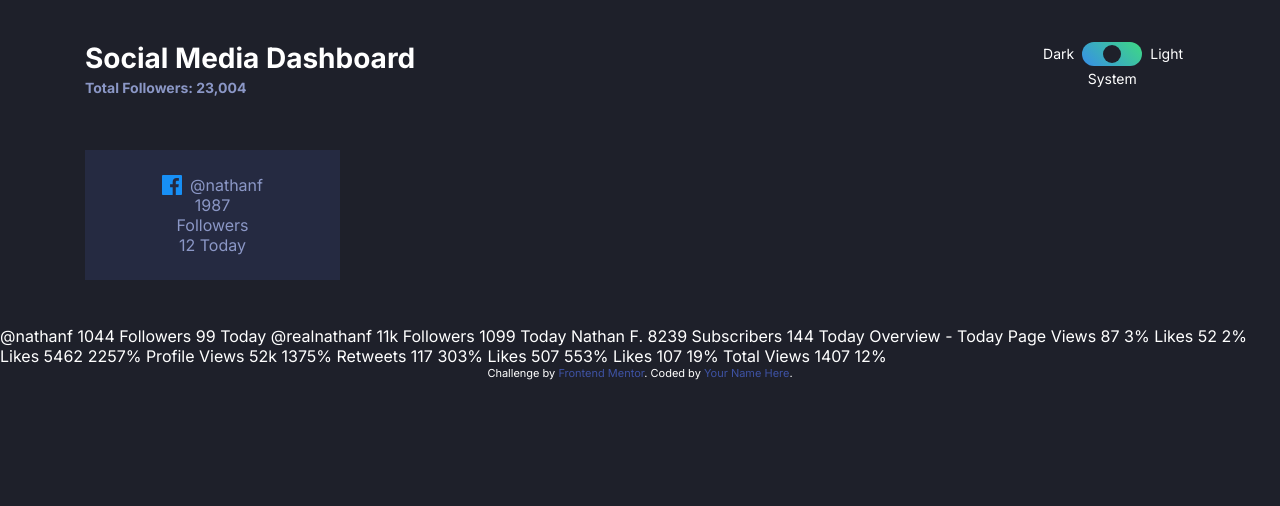
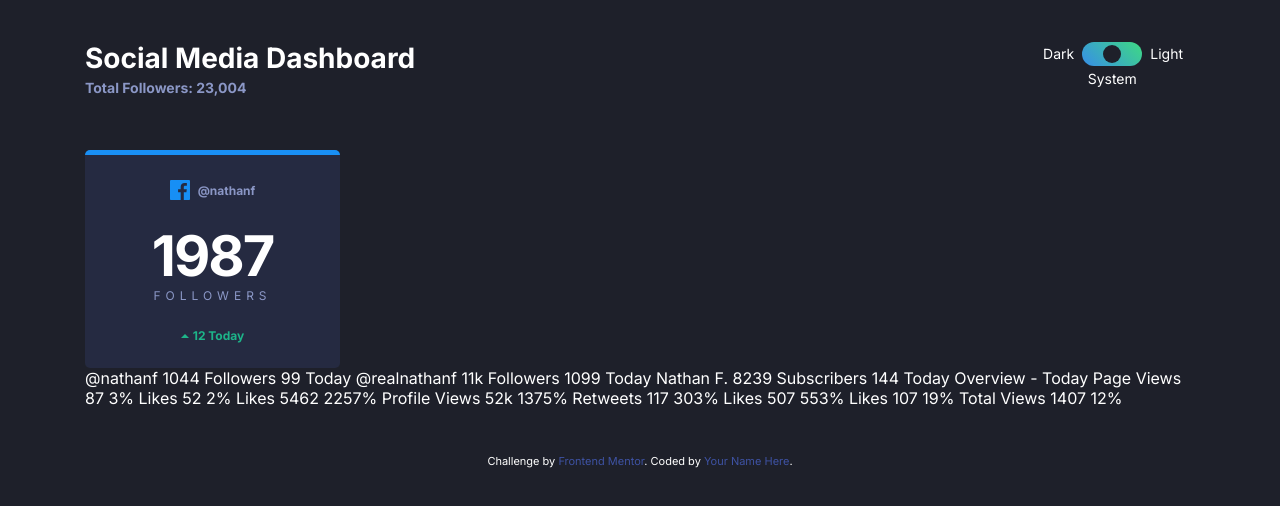
Before and after one commit to mzr2k/fem-dklt-toggle, a website: page index.html in a window 1280 px wide. Drawn offline with Linux system fonts and the light colour scheme.

Commit message:
card fb done

```diff
--- a/app/scss/components/card.scss
+++ b/app/scss/components/card.scss
@@ -5,10 +5,13 @@
     background-color: var(--dark-card);
     color: var(--dark-text1);
     width: rem(255);
+    padding: rem(25);
     text-align: center;
-    padding: rem(25);
+    border-radius: rem(5);
+
 
     &--facebook {
+        border-top: rem(5) solid var(--facebook);
 
     }
     &--twitter {
@@ -25,11 +28,11 @@
         display: flex;
         justify-content: center;
         align-items: center;
+        margin-bottom: rem(28);
     }
-    // sas nesting
+
     &__icon {
         margin-right: rem(8);
-
         &--facebook {
 
         }
@@ -46,29 +49,59 @@
 
     &__username{
 
+        font-size: rem(12);
+        font-weight: 700;
+
     }
 
-    &__count{
+    &__followers {
+        margin-bottom: rem(25);
+    }
 
-        &--big{
+    &__count {
+        color: var(--light-bg);
+        font-weight: 700;
+        letter-spacing: rem(-2);
+        line-height: 1;
+        margin-bottom: rem(4);
 
+        &--big {
+            font-size: rem(56);
         }
 
-        &--small{
+        &--small {
 
         }
     }
 
     &__label{
+        font-size: rem(12);
+        letter-spacing: rem(5);
+        font-weight: 400;
+        color: var(--dark-text1);
+        text-transform: uppercase;
 
     }
     &__change{
+        display: flex;
+        align-items: center;
+        justify-content: center;
+        font-size: rem(12);
+        font-weight: 700;
+        &--up{
 
-        &--up{
+            color: var(--limegreen);
 
         }
         &--down{
-
+            color: var(--brightred);
+        }
+        img {
+            margin-right: rem(4);
         }
     }
+
+    &__number {
+
+    }
 }
--- a/index.html
+++ b/index.html
@@ -54,20 +54,25 @@
   </fieldset>
   </header>
   <main>
-    <section class="container">
-      <div class="card">
+    <section class="container cards">
+      <div class="card card--facebook">
         <div class="card__platform">
-            <img class="card__icon" src="/images/icon-facebook.svg" alt="facebook">
+          <img
+            class="card__icon"
+            src="/images/icon-facebook.svg"
+            alt="Facebook"
+          />
           <div class="card__username">@nathanf</div>
         </div>
-        <div class="card___count">
-          1987
+        <div class="card__followers">
+          <div class="card__count card__count--big">1987</div>
           <div class="card__label">Followers</div>
-
         </div>
-        <div class="card__change">12 Today</div>
+        <div class="card__change card__change--up">
+          <img src="/images/icon-up.svg" alt="up arrow" />
+          <div class="card__number">12 Today</div>
+        </div>
       </div>
-    </section>
 
 
     @nathanf
```
Also changed, not shown: dist/styles.css, 1 other file.
